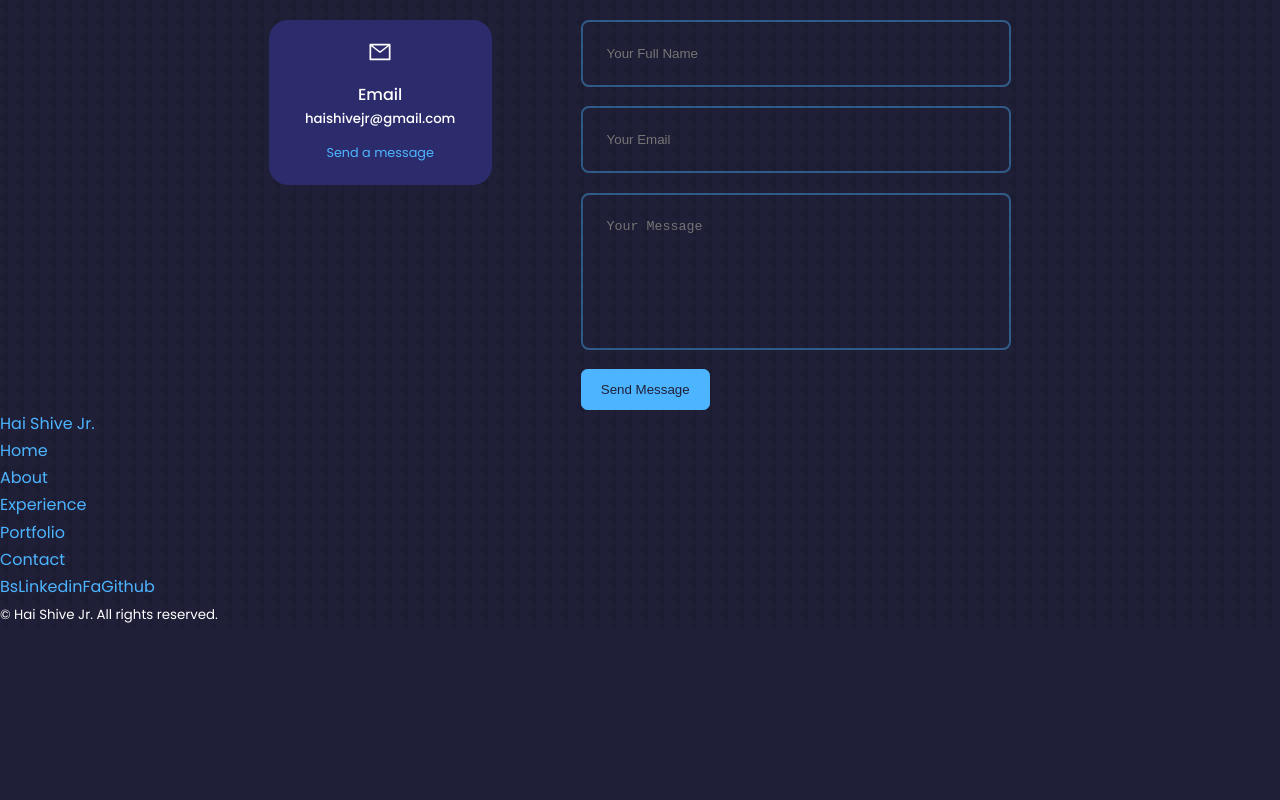
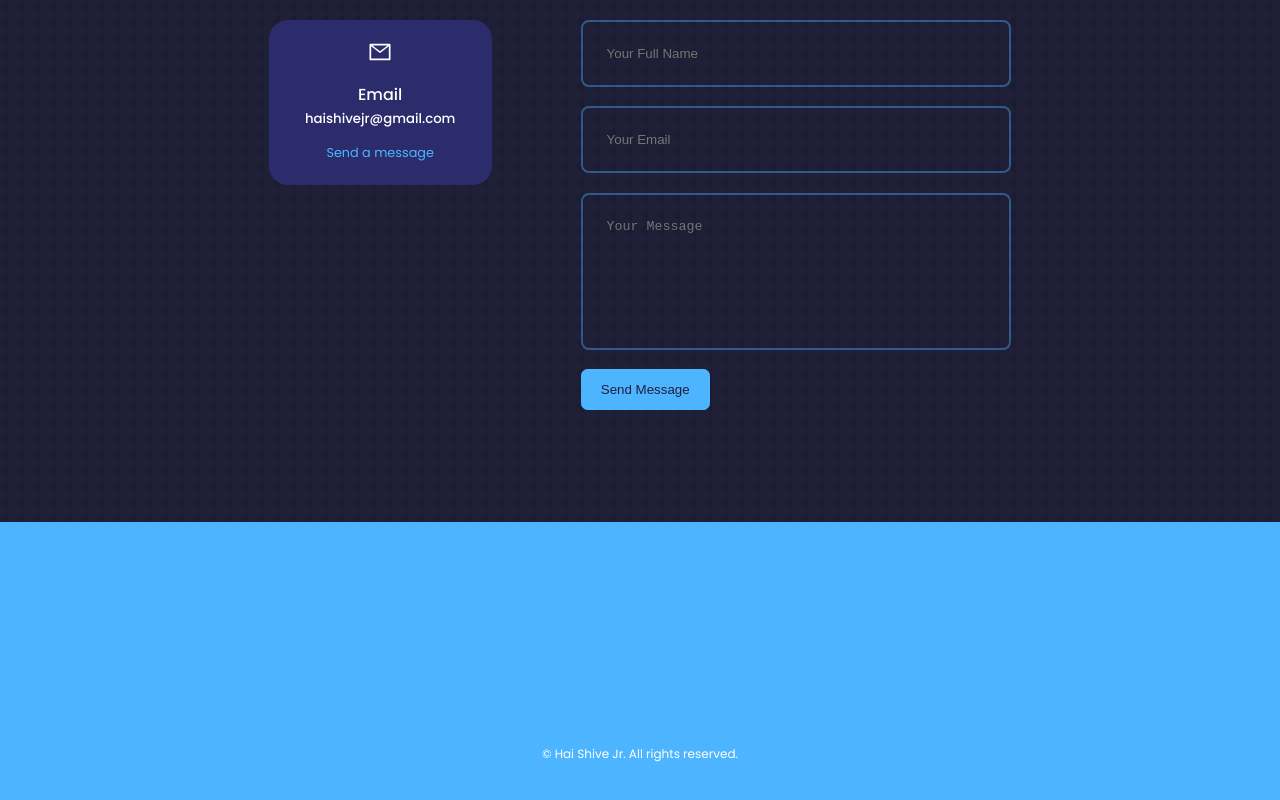
Before and after one commit to haijrshive/React-Portfolio-Website, a React (Create React App) app: page / in a window 1280 px wide. Shown: the part 2882-3682 px from the top of the page. Before the commit the page ends 3509 px from the top, so only its background shows below. Built offline with nearby package versions, Linux system fonts and the light colour scheme.

Commit message:
Footer css start

```diff
--- a/src/components/footer/footer.css
+++ b/src/components/footer/footer.css
@@ -0,0 +1,7 @@
+footer {
+    background: var(--color-primary);
+    padding: 3rem 0;
+    text-align: center;
+    font-size: 0.9rem;
+    margin-top: 7rem;
+}
```
